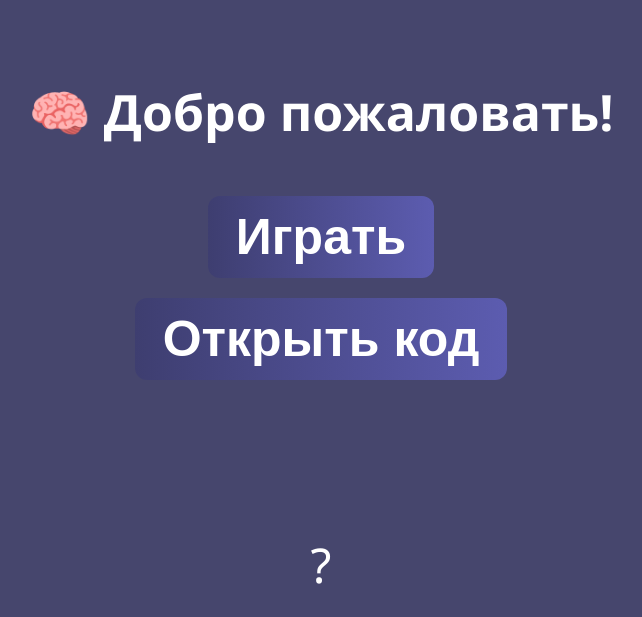
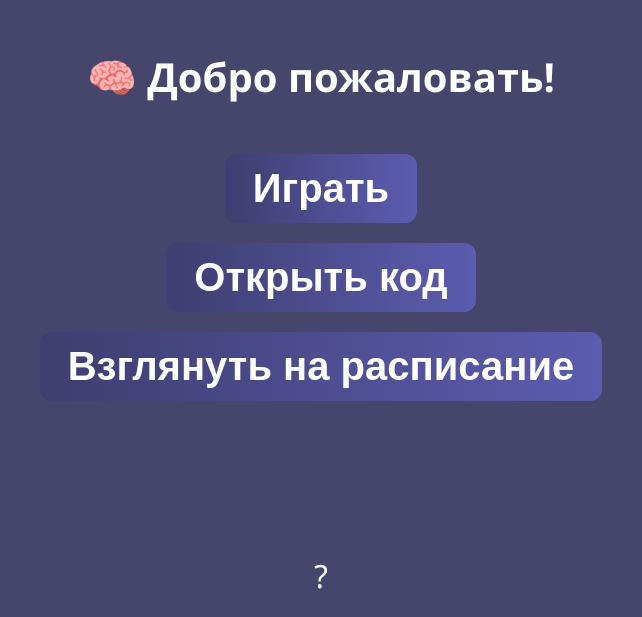
Before and after one commit to gorden-prog/gorden-prog.github.io, a plain HTML site: page index.html in a window 1280 px wide. Shown: the part 183-800 px from the top of the page, without its empty margins (319-961 px from the left). Drawn offline with Linux system fonts and the light colour scheme.

Commit message:
Add files via upload

```diff
--- a/index.html
+++ b/index.html
@@ -17,7 +17,7 @@
     }
 
     h1 {
-      font-size: 50px;
+      font-size: 40px;
       margin-bottom: 40px;
     }
 
@@ -28,7 +28,7 @@
       padding: 12px 28px;
       margin: 10px;
       color: white;
-      font-size: 50px;
+      font-size: 40px;
       font-weight: bold;
       cursor: pointer;
       transition: transform 0.2s, background 0.3s;
@@ -42,7 +42,7 @@
     .question {
       position: absolute;
       bottom: 20px;
-      font-size: 48px;
+      font-size: 32px;
       cursor: pointer;
       text-decoration: none;
       color: #ffffff;
@@ -60,6 +60,7 @@
 
   <button class="button" onclick="location.href='game.html'">Играть</button>
   <button class="button" onclick="location.href='https://github.com/gorden-prog/homework-25-05-2025/blob/main/main.py'">Открыть код</button>
+  <button class="button" onclick="location.href='https://t.me/mgutu_shedule_bot'">Взглянуть на расписание</button>
 
   <a class="question" href="https://www.youtube.com/watch?v=dQw4w9WgXcQ" target="_blank">?</a>
 
```
